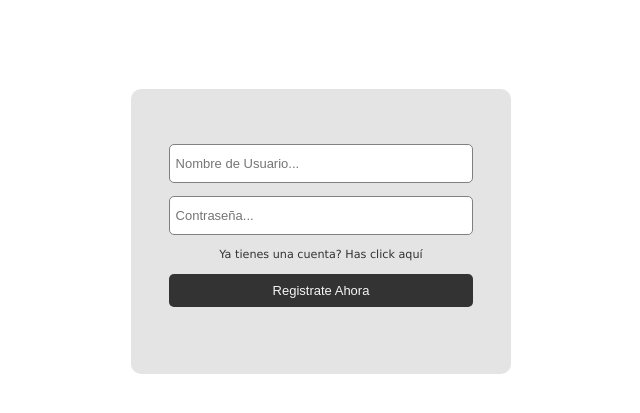
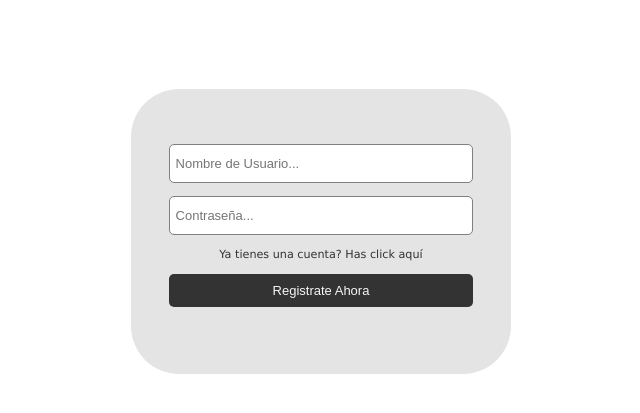
Before and after one commit to ChrisPoul/Glastore, a Flask app: page /auth/register in a window 1280 px wide. Shown: the part 129-542 px from the top of the page, without its empty margins (319-959 px from the left). Run offline with Flask 2, Linux system fonts and the light colour scheme; data that the repository does not hold is empty.

Commit message:
Changed look of auth views

```diff
--- a/Glastore/static/styles/style.css
+++ b/Glastore/static/styles/style.css
@@ -150,7 +150,7 @@ div.auth {
     align-self: center;
     padding: 5%;
     background-color: rgba(218, 216, 216, 0.685);
-    border-radius: 10px;
+    border-radius: 3em;
     text-align: center;
 }
 
```
